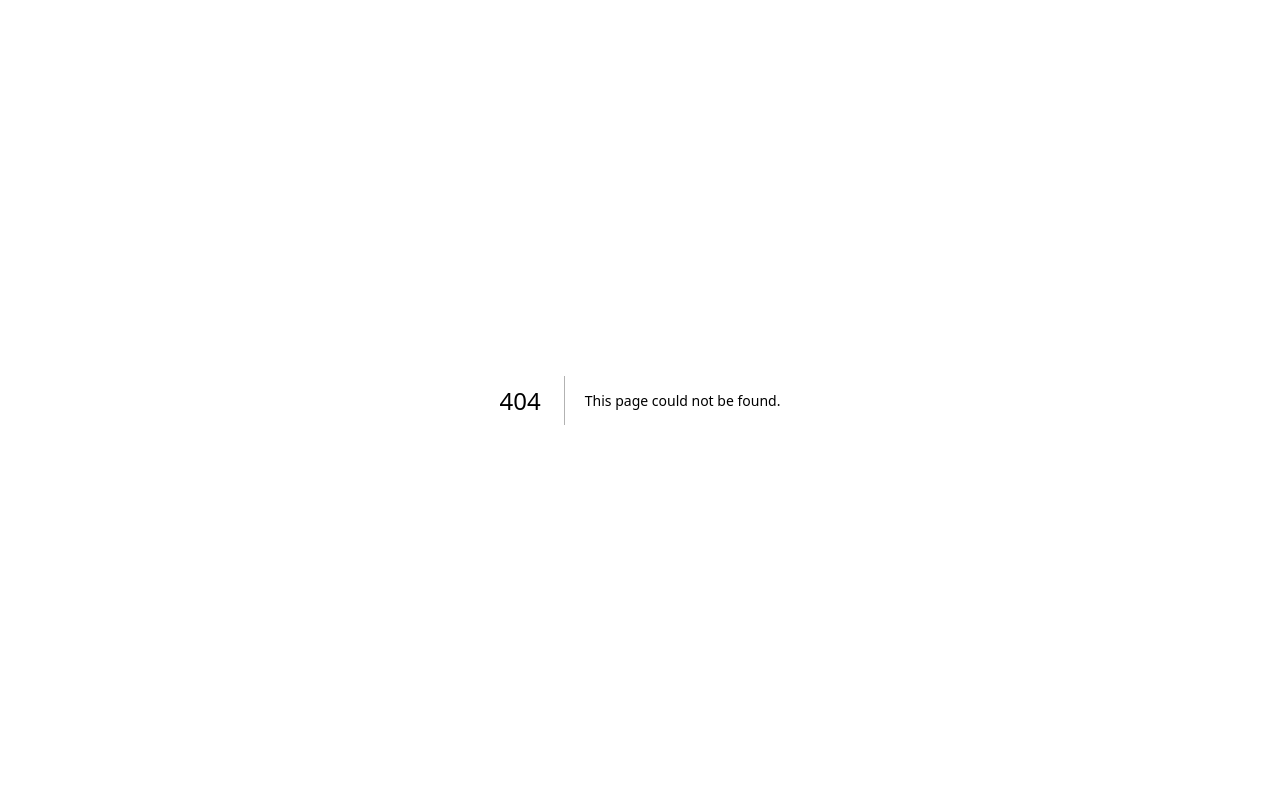
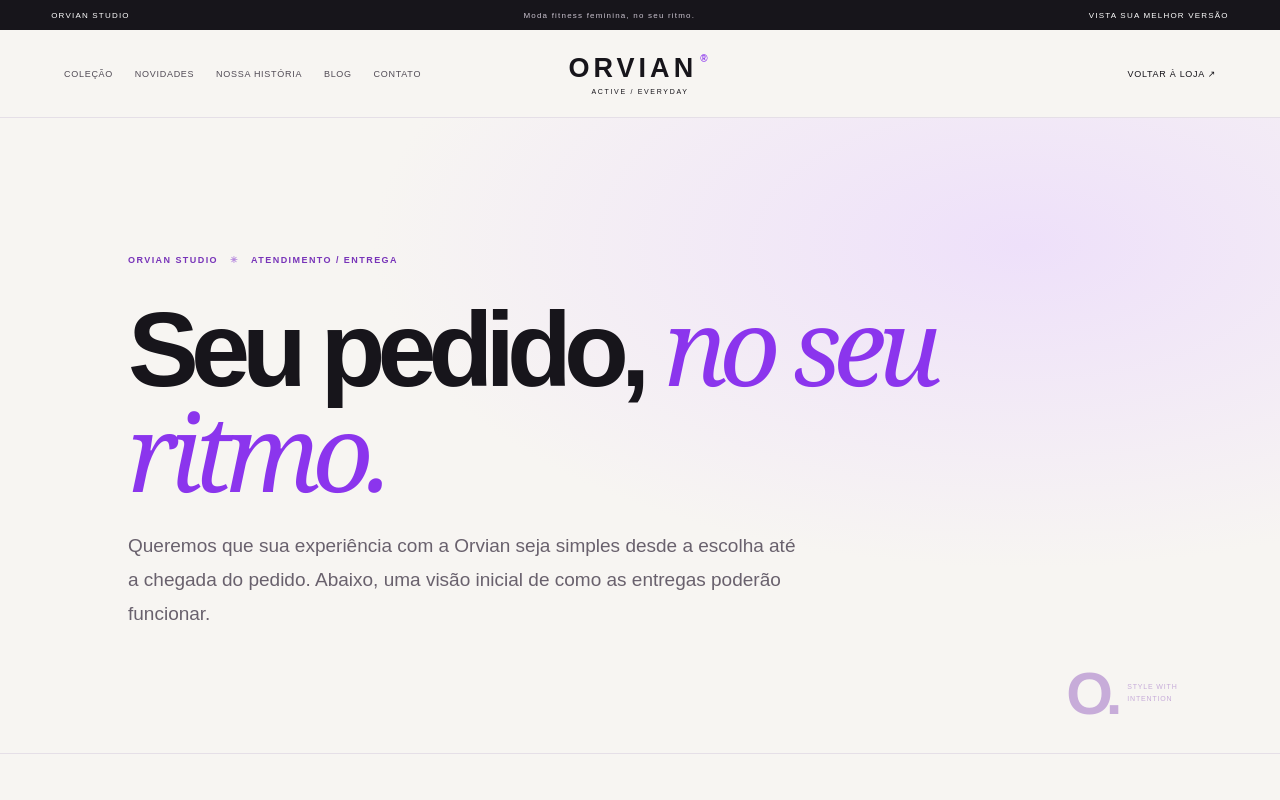
Before and after one commit to edubessa86/OrvianPlace, a Next.js app: page /entrega in a window 1280 px wide. Before the commit this address had no page. Shown: the top 800 px of the page. Built offline with nearby package versions, Linux system fonts and the light colour scheme.

Commit message:
Create illustrative Orvian delivery information page

```diff
--- /dev/null
+++ b/app/entrega/page.tsx
@@ -0,0 +1,12 @@
+import EditorialInfoPage from "@/app/components/editorial-info-page";
+
+export const metadata = { title: "Entrega | ORVIAN", description: "Informações sobre entrega e envio de pedidos ORVIAN." };
+
+export default function DeliveryPage() {
+  return <EditorialInfoPage eyebrow="ATENDIMENTO / ENTREGA" title="Seu pedido," emphasis="no seu ritmo." intro="Queremos que sua experiência com a Orvian seja simples desde a escolha até a chegada do pedido. Abaixo, uma visão inicial de como as entregas poderão funcionar." sections={[
+    { title: "Preparação do pedido", body: "Após a confirmação do pagamento, o pedido será preparado para envio. O prazo de preparação e a disponibilidade de cada item serão informados na confirmação da compra." },
+    { title: "Prazo de entrega", body: "O prazo estimado deverá ser apresentado no checkout conforme o CEP, o método de envio e a disponibilidade do produto. Finais de semana, feriados e situações excepcionais podem afetar a previsão." },
+    { title: "Acompanhamento", body: "Quando o pedido for despachado, a ideia é disponibilizar um código ou link de rastreamento, sempre que o serviço de transporte oferecer esse recurso." },
+    { title: "Endereço e recebimento", body: "Confira atentamente o endereço antes de concluir a compra. Se perceber algum dado incorreto, entre em contato o quanto antes; alterações podem não ser possíveis após a expedição." }
+  ]} />;
+}
```
